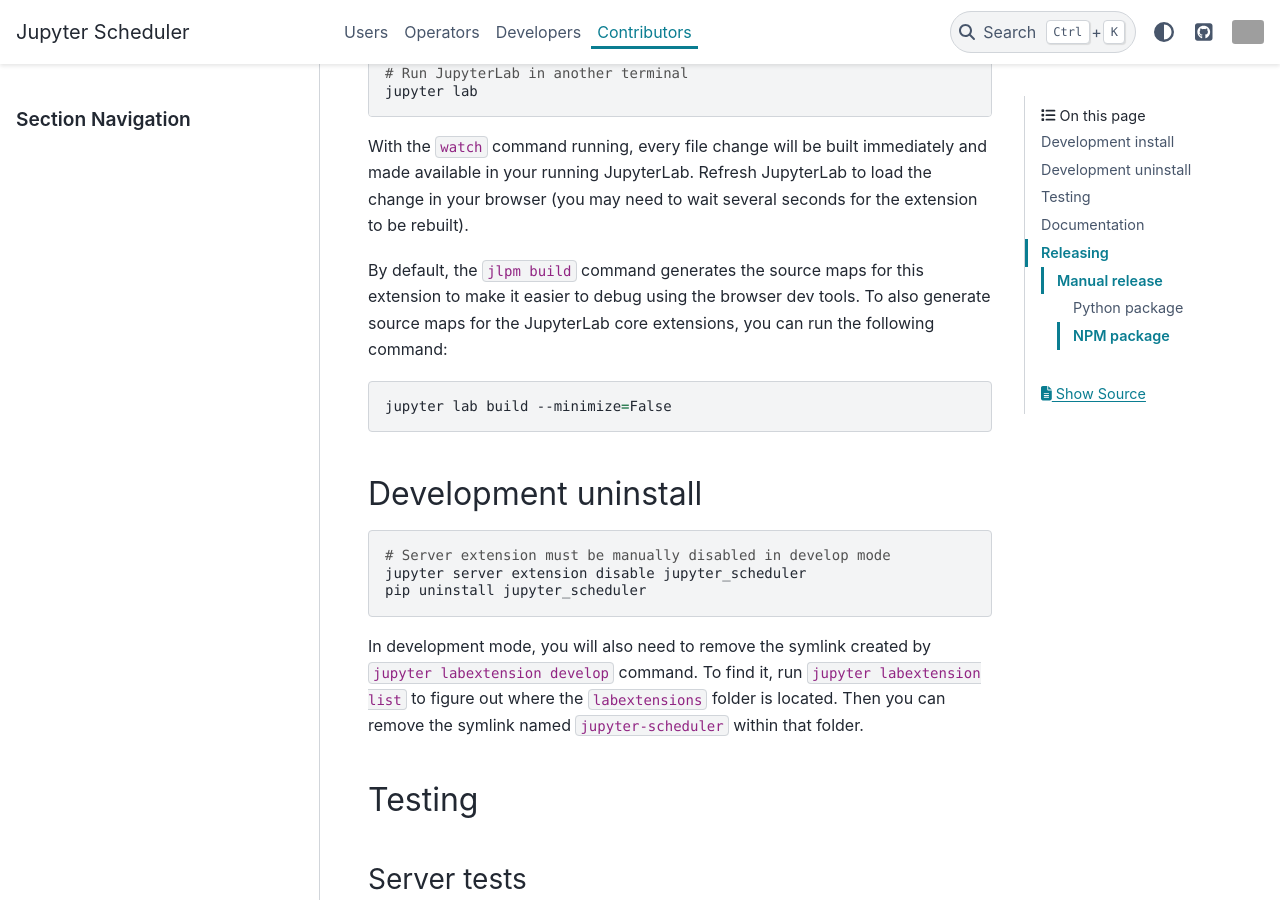
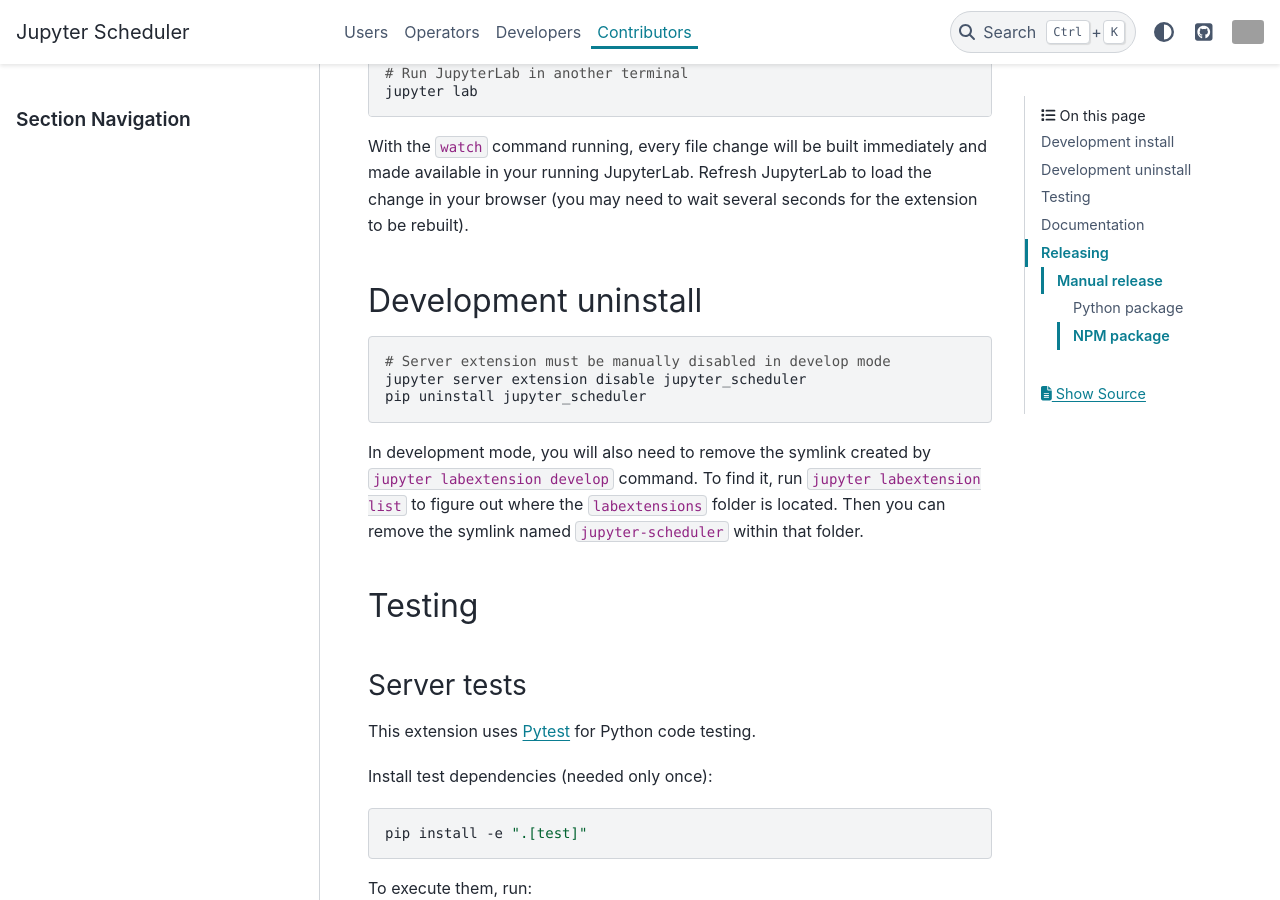
Before and after one commit to jupyter-server/jupyter-scheduler, a Sphinx documentation site: the page built from docs/contributors/index.md, in a window 1280 px wide and 900 px high, scrolled down 987 px. Built offline with Sphinx 7.4.7 and the PyData theme 0.15.4, drawn with Linux system fonts in a browser that asks for light colours; grey boxes are pictures that could not be loaded.

Commit message:
remove source map docs until confirmed to work

````diff
--- a/docs/contributors/index.md
+++ b/docs/contributors/index.md
@@ -48,15 +48,6 @@
 and made available in your running JupyterLab. Refresh JupyterLab to load the
 change in your browser (you may need to wait several seconds for the extension
 to be rebuilt).
-
-By default, the `jlpm build` command generates the source maps for this
-extension to make it easier to debug using the browser dev tools. To also
-generate source maps for the JupyterLab core extensions, you can run the
-following command:
-
-```bash
-jupyter lab build --minimize=False
-```
 
 ## Development uninstall
 
````
